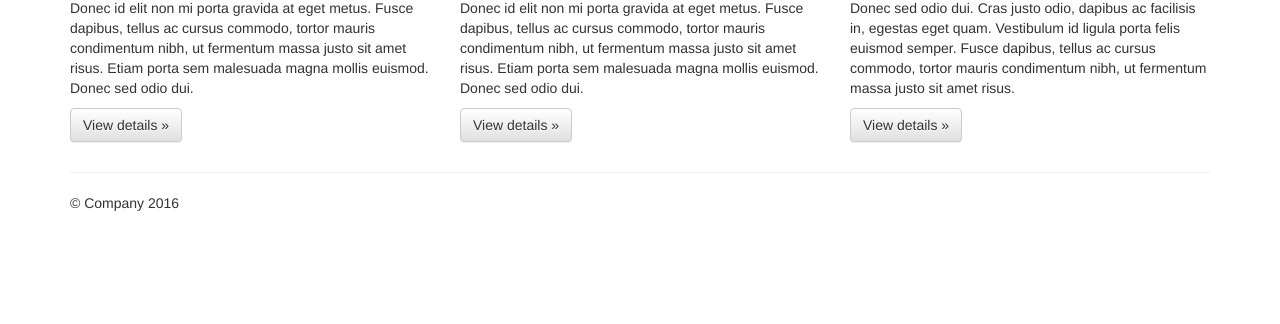
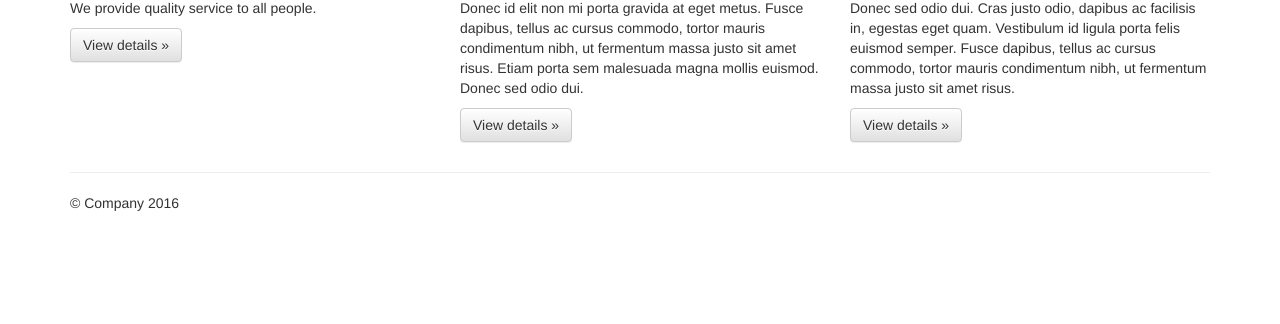
Before and after one commit to Cquester/WebSite, a website: page public_html/index.html in a window 1280 px wide. Shown: the part 476-800 px from the top of the page. Drawn offline with nearby package versions, Linux system fonts and the light colour scheme.

Commit message:
Changed a few more words

```diff
--- a/public_html/index.html
+++ b/public_html/index.html
@@ -66,7 +66,7 @@
       <div class="row">
         <div class="col-md-4">
           <h2>Service</h2>
-          <p>Donec id elit non mi porta gravida at eget metus. Fusce dapibus, tellus ac cursus commodo, tortor mauris condimentum nibh, ut fermentum massa justo sit amet risus. Etiam porta sem malesuada magna mollis euismod. Donec sed odio dui. </p>
+          <p>We provide quality service to all people. </p>
           <p><a class="btn btn-default" href="#" role="button">View details &raquo;</a></p>
         </div>
         <div class="col-md-4">
```
